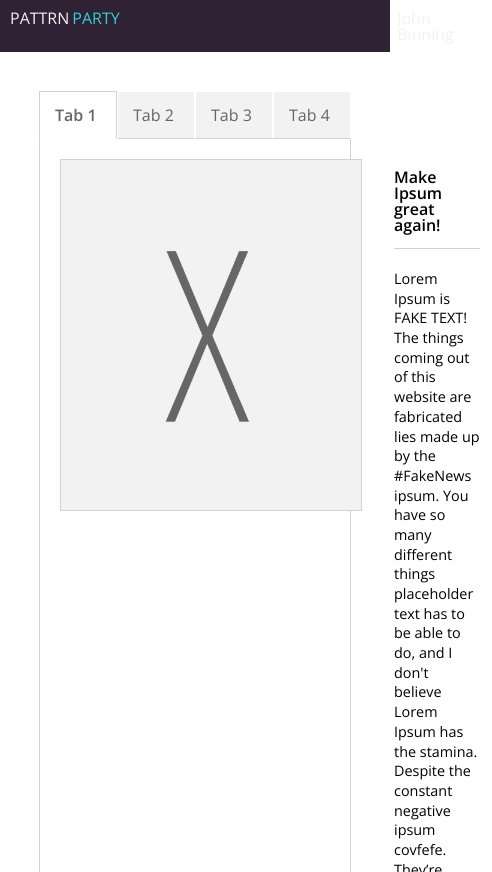
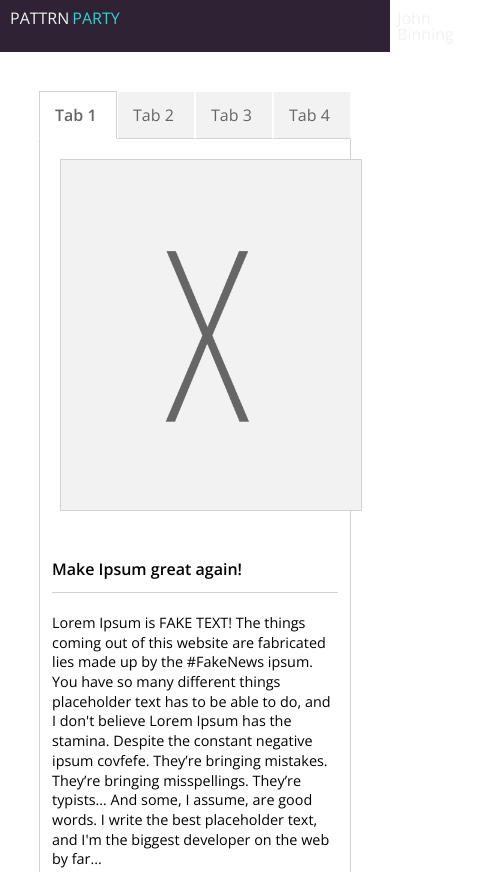
Before and after one commit to JohnBinning/style-guide, a website: page index.html in a window 390 px wide. Shown: the top 872 px of the page, 492 px wide, since content can reach past the window. Drawn offline with nearby package versions, Linux system fonts and the light colour scheme.

Commit message:
add media query

```diff
--- a/index.html
+++ b/index.html
@@ -2,6 +2,7 @@
 <html>
   <head>
     <meta charset="utf-8">
+    <meta name="viewport" content="width=device-width, initial-scale=1.0">
     <title>pattrn-party</title>
     <link rel='stylesheet' type="text/css" href='reset.css'>
     <link rel='stylesheet' type="text/css" href='main.css'>
--- a/main.scss
+++ b/main.scss
@@ -115,3 +115,11 @@ a {
     color: $teal;
   }
 }
+
+@media screen and (max-width: 800px) {
+
+  .tab-content {
+    flex-direction: column;
+  }
+
+}
```
Also changed, not shown: main.css.
